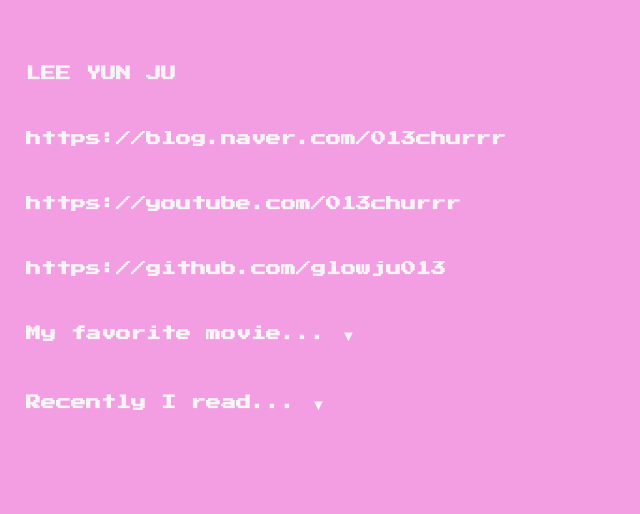
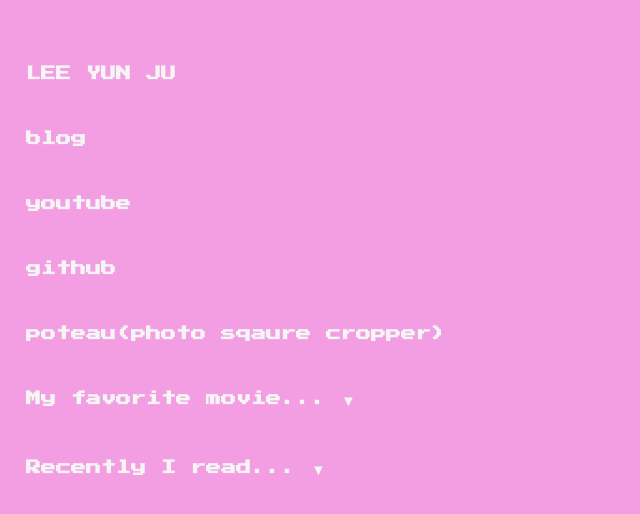
Before and after one commit to glowju013/my-basil, a React (Create React App) app: page /#/ in a window 1280 px wide. Shown: the top 514 px of the page, without its empty margins (0-640 px from the left). Built offline with nearby package versions, Linux system fonts and the light colour scheme.

Commit message:
add: square photo cropper

```diff
--- a/src/components/HomePage.js
+++ b/src/components/HomePage.js
@@ -159,31 +159,37 @@
       <h1 className="dot-font">
         <a
           href="https://blog.naver.com/013churrr"
-          className="typing-effect"
           target="_blank"
           rel="noopener noreferrer"
         >
-          https://blog.naver.com/013churrr
+          blog
         </a>
       </h1>
       <h1 className="dot-font">
         <a
           href="https://youtube.com/@churrr-e2q?si=HH9mqtByyz1tMGz6"
-          className="typing-effect"
           target="_blank"
           rel="noopener noreferrer"
         >
-          https://youtube.com/013churrr
+          youtube
         </a>
       </h1>
       <h1 className="dot-font">
         <a
           href="https://github.com/glowju013"
-          className="typing-effect"
           target="_blank"
           rel="noopener noreferrer"
         >
-          https://github.com/glowju013
+          github
+        </a>
+      </h1>
+      <h1 className="dot-font">
+        <a
+          href="https://poteau.vercel.app"
+          target="_blank"
+          rel="noopener noreferrer"
+        >
+          poteau(photo sqaure cropper)
         </a>
       </h1>
       <h2
```
